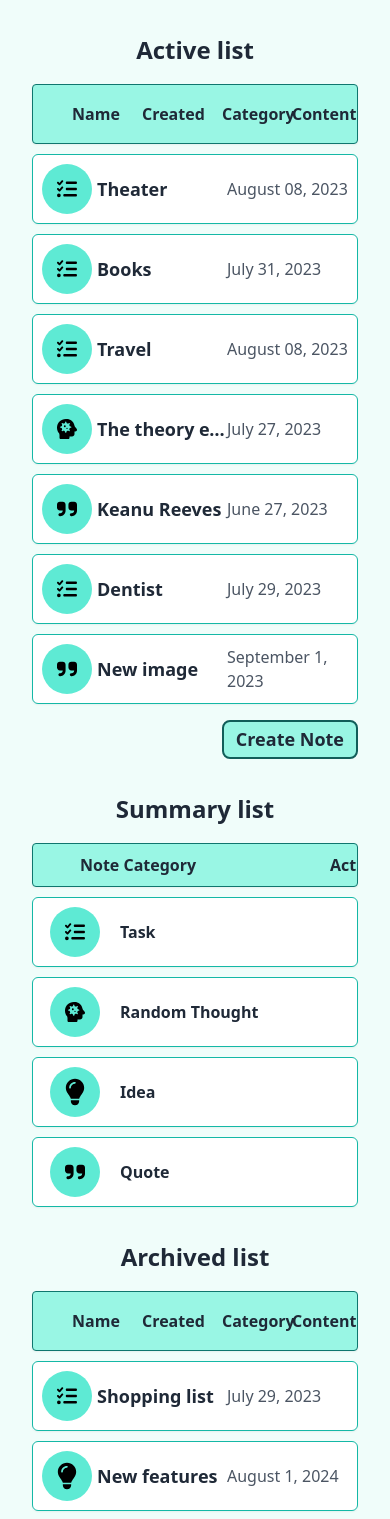
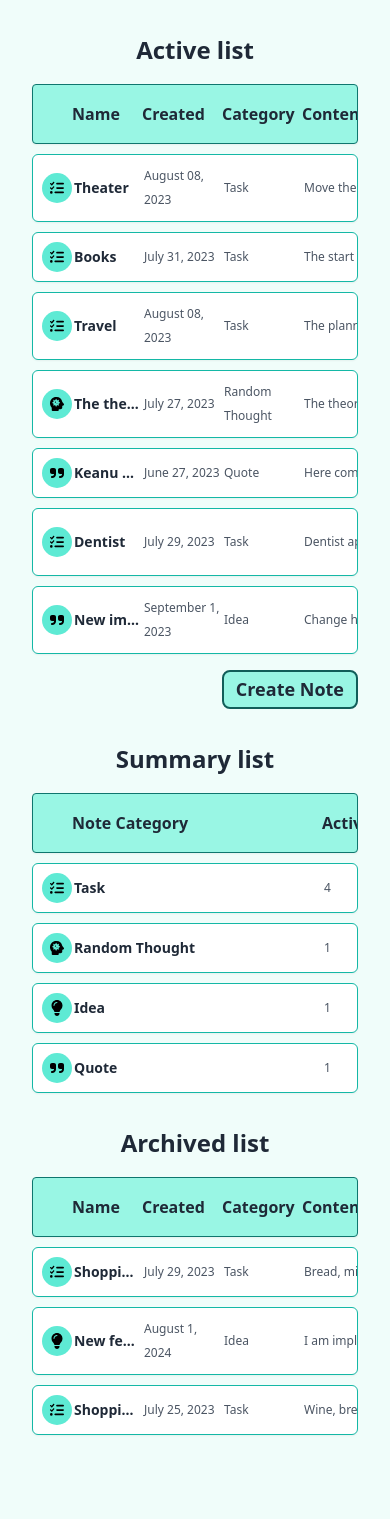
Before and after one commit to KsanaSal/radency-notes-app-react, a React (Vite) app: page / in a window 390 px wide. Shown: the top 1519 px of the page. After the commit the page ends 1467 px from the top, so only its background shows below. Built offline with nearby package versions, Linux system fonts and the light colour scheme.

Commit message:
+ added responsive in body tables

```diff
--- a/src/components/activeArchiveTable/ActiveArchiveBodyTable.tsx
+++ b/src/components/activeArchiveTable/ActiveArchiveBodyTable.tsx
@@ -50,56 +50,60 @@ const ActiveArchiveBodyTable = ({ type }: { type: "active" | "archived" }) => {
             {renderedData &&
                 renderedData.map((item) => (
                     <tr
-                        className="flex justify-between items-center text-left py-2 px-2 bg-white border border-teal-500 rounded-md overflow-hidden shadow-sm hover:shadow-md"
+                        className="flex justify-between items-center text-left text-[12px] sm:text-[14px] lg:text-[16px] py-2 px-2 bg-white border border-teal-500 rounded-md overflow-hidden shadow-sm hover:shadow-md"
                         key={item.recordId}
                     >
-                        <td className="w-[55px] shrink-0 overflow-ellipsis whitespace-nowrap overflow-hidden">
-                            <div className="bg-teal-300 p-2 rounded-full flex justify-center w-[50px] h-[50px]">
+                        <td className="w-[32px] md:w-[40px] lg:w-[55px] shrink-0 overflow-ellipsis whitespace-nowrap overflow-hidden">
+                            <div className="bg-teal-300 p-2 rounded-full flex items-center justify-center w-[30px] md:w-[40px] lg:w-[50px] h-[30px] md:h-[40px] lg:h-[50px]">
                                 <img
+                                    className="w-[16px] md:w-[18px] lg:w-[20px] h-[16px] md:h-[18px] lg:h-[20px]"
                                     src={item.categoryImg}
                                     alt={item.categoryName}
-                                    width="20"
-                                    height="20"
+                                    // width="20"
+                                    // height="20"
                                 />
                             </div>
                         </td>
-                        <td className="w-[130px] shrink-0 text-gray-800 text-[18px] font-semibold truncate text-ellipsis white-space: nowrap">
+                        <td className="w-[70px] md:w-[100px] lg:w-[130px] shrink-0 text-gray-800 text-[14px] sm:text-[16px] lg:text-[18px] font-semibold truncate text-ellipsis white-space: nowrap">
                             {item.nameTitle}
                         </td>
-                        <td className="w-[140px] shrink-0">
+                        <td className="w-[80px] md:[110px] lg:w-[140px] shrink-0">
                             {item.createDate}
                         </td>
-                        <td className="w-[130px] shrink-0">
+                        <td className="w-[80px] md:w-[100px] lg:w-[130px] shrink-0">
                             {item.categoryName}
                         </td>
-                        <td className="w-[250px] shrink-0 truncate text-ellipsis white-space: nowrap">
+                        <td className="w-[130px] md:w-[200px] lg:w-[250px] shrink-0 truncate text-ellipsis white-space: nowrap">
                             {item.content}
                         </td>
-                        <td className="w-[130px] shrink-0">
+                        <td className="w-[70px] md:w-[100px] lg:w-[130px] shrink-0">
                             {parseDate(item.content)}
                         </td>
                         <td
                             className={`flex gap-5 ${
-                                isActive ? "w-[130px]" : "w-[50px]"
+                                isActive
+                                    ? "w-[80px] md:w-[100px] lg:w-[130px]"
+                                    : "w-[30px] md:w-[40px] lg:w-[50px]"
                             } shrink-0`}
                         >
                             {isActive ? (
-                                <div className="flex gap-2">
+                                <div className="flex items-center gap-[2px] md:gap-1 lg:gap-2">
                                     <button
-                                        className="hover:shadow-md p-2 hover:bg-teal-100 rounded-[4px]"
+                                        className="hover:shadow-md p-1 md:p-2 hover:bg-teal-100 rounded-[2px] md:rounded-[4px]"
                                         onClick={() =>
                                             handleEditBtnClick(item.recordId)
                                         }
                                     >
                                         <img
+                                            className="w-[16px] md:w-[18px] lg:w-[20px] h-[16px] md:h-[18px] lg:h-[20px]"
                                             src={iconEdit}
                                             alt="Icon edit"
-                                            width="20"
-                                            height="20"
+                                            // width="20"
+                                            // height="20"
                                         />
                                     </button>
                                     <button
-                                        className="hover:shadow-md p-2 hover:bg-teal-100 rounded-[4px]"
+                                        className="hover:shadow-md p-1 md:p-2 hover:bg-teal-100 rounded-[2px] md:rounded-[4px]"
                                         onClick={() =>
                                             handleArchUnarchBtnClick(
                                                 item.recordId
@@ -107,38 +111,41 @@ const ActiveArchiveBodyTable = ({ type }: { type: "active" | "archived" }) => {
                                         }
                                     >
                                         <img
+                                            className="w-[16px] md:w-[18px] lg:w-[20px] h-[16px] md:h-[18px] lg:h-[20px]"
                                             src={iconArchived}
                                             alt="Icon archive"
-                                            width="20"
-                                            height="20"
+                                            // width="20"
+                                            // height="20"
                                         />
                                     </button>
                                     <button
-                                        className="hover:shadow-md p-2 hover:bg-teal-100 rounded-[4px]"
+                                        className="hover:shadow-md p-1 md:p-2 hover:bg-teal-100 rounded-[2px] md:rounded-[4px]"
                                         onClick={() =>
                                             handleDeleteBtnClick(item.recordId)
                                         }
                                     >
                                         <img
+                                            className="w-[16px] md:w-[18px] lg:w-[20px] h-[16px] md:h-[18px] lg:h-[20px]"
                                             src={iconDelete}
                                             alt="Icon delete"
-                                            width="20"
-                                            height="20"
+                                            // width="20"
+                                            // height="20"
                                         />
                                     </button>
                                 </div>
                             ) : (
                                 <button
-                                    className="hover:shadow-md p-2 hover:bg-teal-100 rounded-[4px]"
+                                    className="hover:shadow-md p-1 md:p-2 hover:bg-teal-100 rounded-[2px] md:rounded-[4px]"
                                     onClick={() =>
                                         handleArchUnarchBtnClick(item.recordId)
                                     }
                                 >
                                     <img
+                                        className="w-[16px] md:w-[18px] lg:w-[20px] h-[16px] md:h-[18px] lg:h-[20px]"
                                         src={iconUnarchived}
                                         alt="Icon archive"
-                                        width="20"
-                                        height="20"
+                                        // width="20"
+                                        // height="20"
                                     />
                                 </button>
                             )}
--- a/src/components/activeArchiveTable/ActiveArchiveHeadTable.tsx
+++ b/src/components/activeArchiveTable/ActiveArchiveHeadTable.tsx
@@ -14,10 +14,10 @@ const ActiveArchiveHeadTable = ({ type }: { type: "active" | "archived" }) => {
                 <th className="w-[80px] md:[110px] lg:w-[140px] shrink-0">
                     Created
                 </th>
-                <th className="w-[70px] md:w-[100px] lg:w-[130px] shrink-0">
+                <th className="w-[80px] md:w-[100px] lg:w-[130px] shrink-0">
                     Category
                 </th>
-                <th className="w-[150px] md:w-[200px] lg:w-[250px] shrink-0">
+                <th className="w-[130px] md:w-[200px] lg:w-[250px] shrink-0">
                     Content
                 </th>
                 <th className="w-[70px] md:w-[100px] lg:w-[130px] shrink-0">
@@ -26,7 +26,7 @@ const ActiveArchiveHeadTable = ({ type }: { type: "active" | "archived" }) => {
                 <th
                     className={`${
                         isActive
-                            ? "w-[70px] md:w-[100px] lg:w-[130px]"
+                            ? "w-[80px] md:w-[100px] lg:w-[130px]"
                             : "w-[30px] md:w-[40px] lg:w-[50px]"
                     } shrink-0`}
                 >
--- a/src/components/summaryTable/SummaryBodyTable.tsx
+++ b/src/components/summaryTable/SummaryBodyTable.tsx
@@ -11,30 +11,31 @@ const SummaryBodyTable = () => {
             {categories &&
                 categories.map((category) => (
                     <tr
-                        className="flex items-center text-left  py-2 px-4 bg-white border border-teal-500 rounded-md overflow-hidden shadow-sm hover:shadow-md"
+                        className="flex items-center text-left text-[12px] sm:text-[14px] lg:text-[16px] py-2 px-2 bg-white border border-teal-500 rounded-md overflow-hidden shadow-sm hover:shadow-md"
                         key={category.categoryId}
                     >
-                        <td className="w-[70px] shrink-0 overflow-ellipsis whitespace-nowrap overflow-hidden">
-                            <div className="bg-teal-300 p-2 rounded-full flex justify-center w-[50px] h-[50px]">
+                        <td className="w-[32px] md:w-[50px] lg:w-[70px] shrink-0 overflow-ellipsis whitespace-nowrap overflow-hidden">
+                            <div className="bg-teal-300 p-2 rounded-full flex items-center justify-center w-[30px] md:w-[40px] lg:w-[50px] h-[30px] md:h-[40px] lg:h-[50px]">
                                 <img
+                                    className="w-[16px] md:w-[18px] lg:w-[20px] h-[16px] md:h-[18px] lg:h-[20px]"
                                     src={category.categoryImg}
                                     alt={category.categoryName}
-                                    width="20"
-                                    height="20"
+                                    // width="20"
+                                    // height="20"
                                 />
                             </div>
                         </td>
-                        <td className="w-[550px] shrink-0 text-gray-800 font-semibold">
+                        <td className="w-[250px] md:w-[450px] lg:w-[550px] shrink-0 text-gray-800 font-semibold text-[14px] sm:text-[16px] lg:text-[18px]">
                             {category.categoryName}
                         </td>
-                        <td className="w-[270px] shrink-0">
+                        <td className="w-[100px] md:w-[170px] lg:w-[270px] shrink-0">
                             {countNotesCategory(
                                 category.categoryId,
                                 false,
                                 notes
                             )}
                         </td>
-                        <td className="w-[270px] shrink-0">
+                        <td className="w-[100px] md:w-[170px] lg:w-[270px] shrink-0">
                             {countNotesCategory(
                                 category.categoryId,
                                 true,
--- a/src/components/summaryTable/SummaryHeadTable.tsx
+++ b/src/components/summaryTable/SummaryHeadTable.tsx
@@ -1,7 +1,7 @@
 const SummaryHeadTable = () => {
     return (
         <thead>
-            <tr className=" flex text-left text-[16px] sm:text-[18px] md:text-[20px] lg:text-[24px] font-semibold py-2 px-4 bg-teal-200 border border-teal-700 rounded-[4px] overflow-hidden shadow-sm hover:shadow-md">
+            <tr className=" flex text-left text-[16px] sm:text-[18px] md:text-[20px] lg:text-[24px] font-semibold py-4 px-2 bg-teal-200 border border-teal-700 rounded-[4px] overflow-hidden shadow-sm hover:shadow-md">
                 <th className="w-[30px] md:w-[50px] lg:w-[70px] shrink-0"></th>
                 <th className="w-[250px] md:w-[450px] lg:w-[550px] shrink-0">
                     Note Category
--- a/src/index.css
+++ b/src/index.css
@@ -13,5 +13,4 @@ img {
     display: block;
     max-width: 100%;
     height: auto;
-    /* object-fit: cover; */
 }
```
